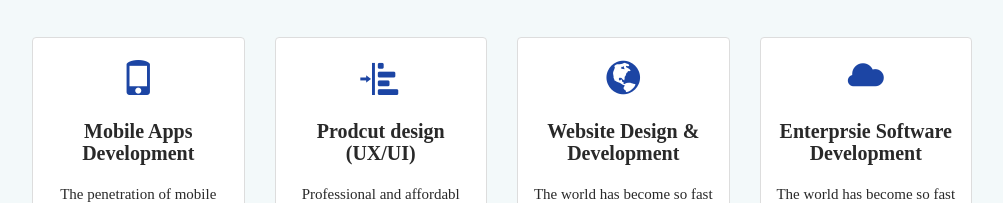
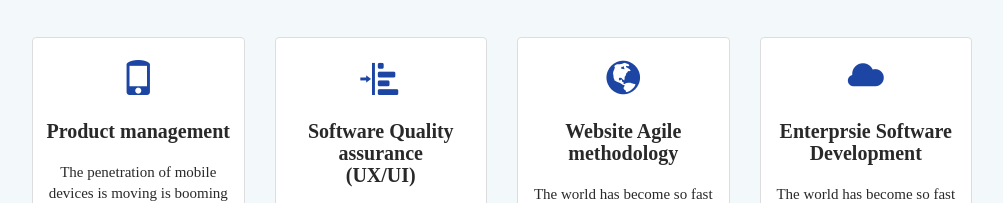
Before and after one commit to Qdamsin/dritech, a plain HTML site: page index.html in a window 1280 px wide. Shown: the part 593-796 px from the top of the page, without its empty margins (138-1141 px from the left). Drawn offline with nearby package versions, Linux system fonts and the light colour scheme.

Commit message:
First testing commit
The is the first commit for Dritech tech

```diff
--- a/index.html
+++ b/index.html
@@ -75,7 +75,7 @@
                         <div class="col-sm-6 col-md-3">
                             <div class="thumbnail">
                                     <span class="glyphicon glyphicon-phone"></span>
-                                  <h3 class="serviceh3"><strong>Mobile Apps <br>Development</strong></h3>
+                                  <h3 class="serviceh3"><strong> Product management</strong></h3>
                                 <p class="servicep">The penetration of mobile devices is moving is booming especially in Africa. So, Why not leverage on this opportunity. </p>
                             </div>
                             <div class="learnmore"><span><a href="#"> Learn more </a></span></div>
@@ -84,7 +84,7 @@
                           <div class="col-sm-6 col-md-3">
                               <div class="thumbnail">
                                   <span class="glyphicon glyphicon-indent-left"></span>
-                                  <h3 class="serviceh3"><strong> Prodcut design <br>(UX/UI)</strong></h3>
+                                  <h3 class="serviceh3"><strong> Software Quality assurance <br>(UX/UI)</strong></h3>
                                   <p class="servicep">Professional and affordabl website with customer oriented UI/UX. We also provide support to perform at it's best</p>
                               </div>
                               <div class="learnmore"><span><a href="#"> Learn more </a></span></div>
@@ -93,7 +93,7 @@
                             <div class="col-sm-6 col-md-3">
                                 <div class="thumbnail">
                                     <span class="glyphicon glyphicon-globe"></span>
-                                      <h3 class="serviceh3"><strong>Website Design & Development</strong></h3>
+                                      <h3 class="serviceh3"><strong>Website Agile methodology</strong></h3>
                                     <p class="servicep">The world has become so fast that people don't want to stand by reading a page of information, they would much</p>
                                 </div>
                                 <div class="learnmore"><span><a href="#"> Learn more </a></span></div>
```
